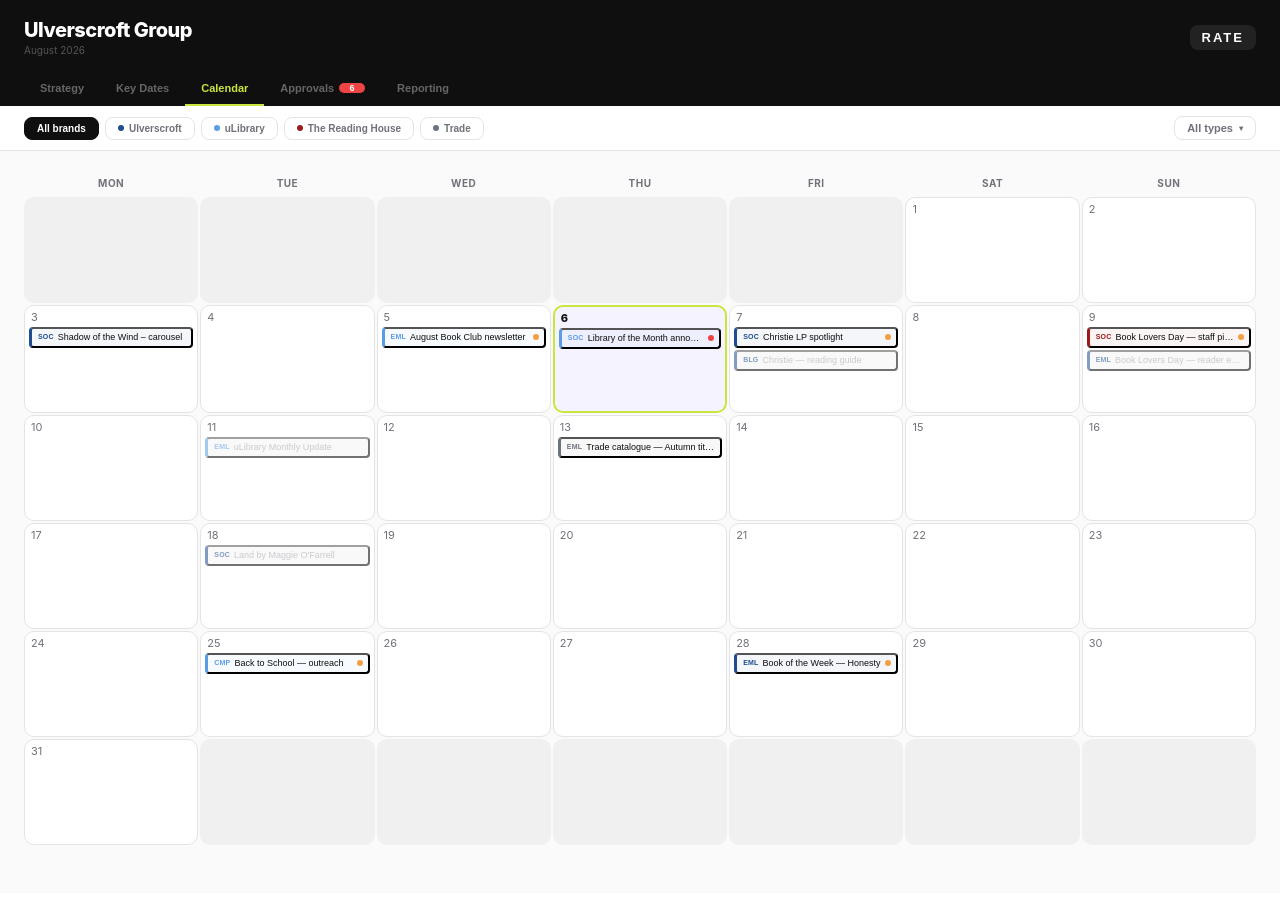
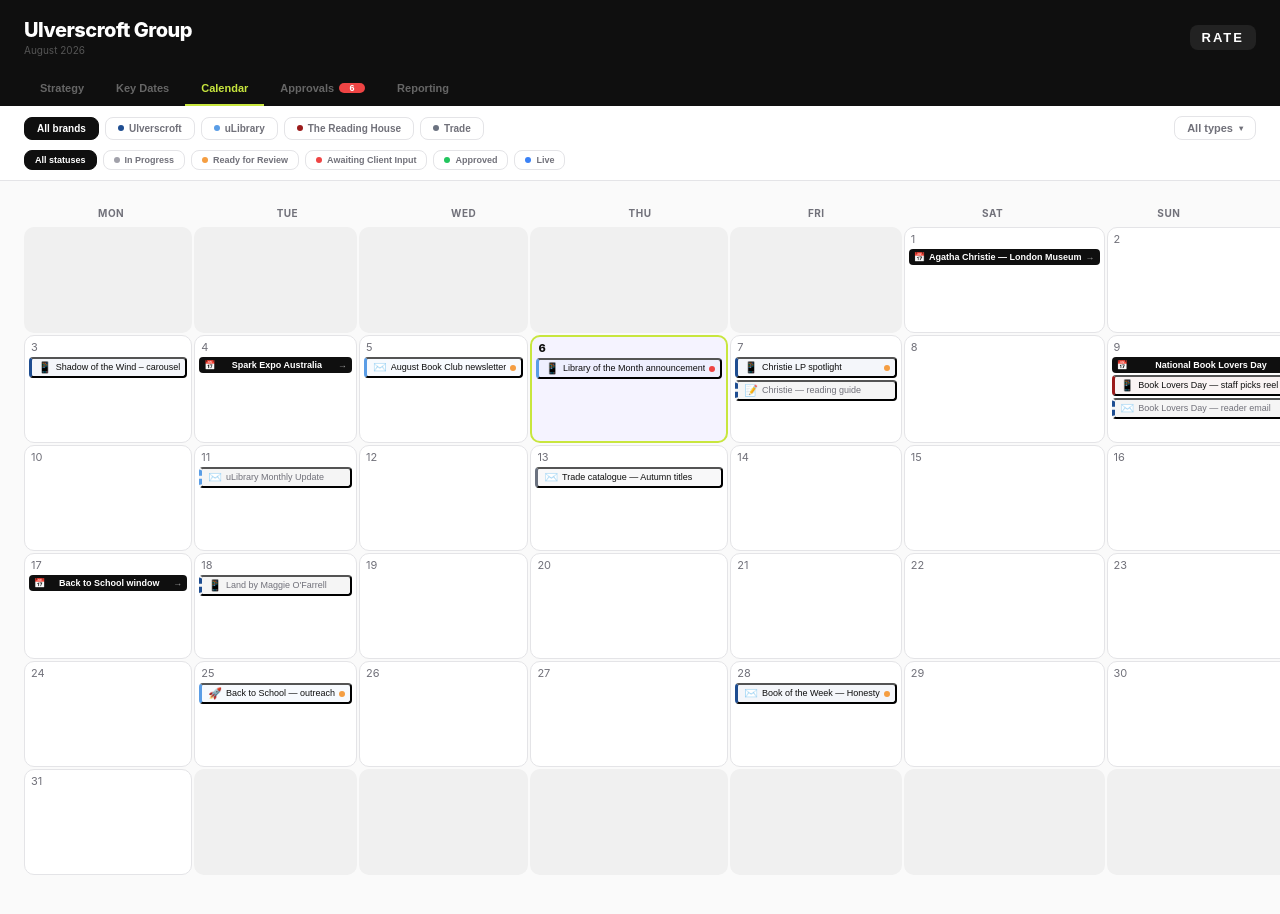
Before and after one commit to katieratemarketing/rate-client-portal, a Next.js app: page / in a window 1280 px wide. Shown: the top 914 px of the page. Before the commit the page ends 893 px from the top, so only its background shows below. Built offline with nearby package versions, Linux system fonts and the light colour scheme.

Commit message:
Calendar UX refinements: icons, hover detail, status filters, key dates on grid, WIP contrast, panel back-navigation, key dates month headers

```diff
--- a/src/prototype.jsx
+++ b/src/prototype.jsx
@@ -127,10 +127,9 @@
   if (!t) return null; const v = (themes||DEFAULT_THEMES)[t]; if(!v) return null;
   return (<span style={{display:"inline-flex",alignItems:"center",gap:4,background:v.c+"10",color:v.c,padding:"2px 8px",borderRadius:6,fontSize:9,fontWeight:600,border:`1px dashed ${v.c}30`}}><span style={{width:4,height:4,borderRadius:"50%",background:v.c}}/>{v.l}</span>);
 }
-function TypeTag({ch}) {
+function TypeTag({ch, size}) {
   const v = CH[ch]; if(!v) return null;
-  const isEmoji = v.tag === v.i;
-  return (<span style={{display:"inline-flex",alignItems:"center",fontSize:isEmoji?11:9,fontWeight:800,color:R.dark,letterSpacing:.3,flexShrink:0}}>{v.tag}</span>);
+  return (<span title={v.l} style={{display:"inline-flex",alignItems:"center",fontSize:size||13,lineHeight:1,flexShrink:0}}>{v.i}</span>);
 }
 function Eyebrow({children}) {
   return (<div style={{display:"flex",alignItems:"center",gap:8,marginBottom:6}}><span style={{width:20,height:2,background:R.lime,borderRadius:1}}/><span style={{fontSize:10,fontWeight:700,letterSpacing:1.5,textTransform:"uppercase",color:R.dark}}>{children}</span></div>);
@@ -241,21 +240,27 @@
 /* ══════════════════════════════════════════════
    CHANNEL DROPDOWN
    ══════════════════════════════════════════════ */
+const TYPE_FILTER_OPTIONS = [...Object.entries(CH).map(([k,c])=>({k,label:c.l,icon:c.i})), {k:"keydates",label:"Key Dates",icon:"📅"}];
+
 function ChDrop({value, onChange}) {
   const [open, setOpen] = useState(false);
   const ref = useRef(null);
   useEffect(()=>{const h=e=>{if(ref.current&&!ref.current.contains(e.target))setOpen(false);};document.addEventListener("mousedown",h);return()=>document.removeEventListener("mousedown",h);},[]);
-  const label = value ? `${CH[value].i} ${CH[value].l}` : "All types";
+  const toggle = (k) => onChange(value.includes(k) ? value.filter(x=>x!==k) : [...value,k]);
+  const label = value.length===0 ? "All types" : value.length===1 ? (TYPE_FILTER_OPTIONS.find(o=>o.k===value[0])||{}).label : `${value.length} types`;
   return (
     <div ref={ref} style={{position:"relative"}}>
-      <button onClick={()=>setOpen(!open)} style={{padding:"5px 12px",borderRadius:8,fontSize:11,fontWeight:600,cursor:"pointer",background:R.white,color:value?R.black:R.dark,border:`1px solid ${R.mid}`,display:"flex",alignItems:"center",gap:4}}>
+      <button onClick={()=>setOpen(!open)} style={{padding:"5px 12px",borderRadius:8,fontSize:11,fontWeight:600,cursor:"pointer",background:R.white,color:value.length?R.black:R.dark,border:`1px solid ${R.mid}`,display:"flex",alignItems:"center",gap:4}}>
         {label} <span style={{fontSize:8,marginLeft:2}}>▾</span>
       </button>
       {open&&(
-        <div style={{position:"absolute",top:"100%",right:0,marginTop:4,zIndex:50,background:R.white,borderRadius:12,border:`1px solid ${R.mid}`,boxShadow:"0 8px 24px rgba(0,0,0,.1)",overflow:"hidden",minWidth:170,maxHeight:280,overflowY:"auto"}}>
-          <button onClick={()=>{onChange(null);setOpen(false);}} style={{display:"block",width:"100%",padding:"8px 14px",border:"none",cursor:"pointer",background:!value?R.grey:R.white,fontSize:11,fontWeight:600,color:R.black,textAlign:"left"}}>All types</button>
-          {Object.entries(CH).map(([k,c])=>(
-            <button key={k} onClick={()=>{onChange(k);setOpen(false);}} style={{display:"block",width:"100%",padding:"8px 14px",border:"none",cursor:"pointer",background:value===k?R.grey:R.white,fontSize:11,fontWeight:500,color:R.black,textAlign:"left"}}>{c.i}  {c.l}</button>
+        <div style={{position:"absolute",top:"100%",right:0,marginTop:4,zIndex:50,background:R.white,borderRadius:12,border:`1px solid ${R.mid}`,boxShadow:"0 8px 24px rgba(0,0,0,.1)",overflow:"hidden",minWidth:190,maxHeight:300,overflowY:"auto"}}>
+          <button onClick={()=>onChange([])} style={{display:"block",width:"100%",padding:"8px 14px",border:"none",borderBottom:`1px solid ${R.mid}`,cursor:"pointer",background:value.length===0?R.grey:R.white,fontSize:11,fontWeight:700,color:R.black,textAlign:"left"}}>All types</button>
+          {TYPE_FILTER_OPTIONS.map(o=>(
+            <label key={o.k} style={{display:"flex",alignItems:"center",gap:8,width:"100%",padding:"8px 14px",cursor:"pointer",background:value.includes(o.k)?R.grey:R.white,fontSize:11,fontWeight:500,color:R.black}}>
+              <input type="checkbox" checked={value.includes(o.k)} onChange={()=>toggle(o.k)} style={{margin:0}}/>
+              <span>{o.icon}</span><span>{o.label}</span>
+            </label>
           ))}
         </div>
       )}
@@ -398,14 +403,23 @@
    KEY DATES
    ══════════════════════════════════════════════ */
 function KeyDatesView({events, areas, onSelect}) {
+  const sorted = [...events].sort((a,b)=>new Date(a.start)-new Date(b.start));
+  let lastMonthKey = null;
   return (
     <div style={{maxWidth:680}}>
       <Eyebrow>Key Dates</Eyebrow>
       <h2 style={{fontSize:22,fontWeight:800,color:R.black,margin:"0 0 20px",letterSpacing:-.5}}>What's coming up.</h2>
-      {[...events].sort((a,b)=>new Date(a.start)-new Date(b.start)).map(ev=>{
+      {sorted.map((ev,idx)=>{
         const s=new Date(ev.start),e=new Date(ev.end),same=ev.start===ev.end;
+        const monthKey = `${s.getFullYear()}-${s.getMonth()}`;
+        const showHeader = monthKey !== lastMonthKey;
+        lastMonthKey = monthKey;
         return (
-          <button key={ev.id} onClick={()=>onSelect(ev)} style={{display:"flex",gap:14,padding:"16px 0",borderBottom:`1px solid ${R.mid}`,width:"100%",background:"none",border:"none",borderBottomStyle:"solid",cursor:"pointer",textAlign:"left"}}>
+          <div key={ev.id}>
+            {showHeader && (
+              <div style={{fontSize:12,fontWeight:800,color:R.black,textTransform:"uppercase",letterSpacing:.8,margin:idx===0?"0 0 4px":"20px 0 4px"}}>{s.toLocaleDateString("en-GB",{month:"long",year:"numeric"})}</div>
+            )}
+            <button onClick={()=>onSelect(ev)} style={{display:"flex",gap:14,padding:"16px 0",borderBottom:`1px solid ${R.mid}`,width:"100%",background:"none",border:"none",borderBottomStyle:"solid",cursor:"pointer",textAlign:"left"}}>
               <div style={{minWidth:50,background:R.black,color:R.white,borderRadius:10,padding:"8px 10px",textAlign:"center",alignSelf:"flex-start"}}>
                 <div style={{fontSize:8,fontWeight:600,opacity:.5,letterSpacing:.5}}>{same?DAYS[(s.getDay()||7)-1].toUpperCase():"FROM"}</div>
                 <div style={{fontSize:20,fontWeight:800}}>{s.getDate()}</div>
@@ -418,6 +432,7 @@
                 <div style={{fontSize:11,color:R.dark,lineHeight:1.5}}>{ev.notes}</div>
               </div>
             </button>
+          </div>
         );
       })}
     </div>
@@ -517,12 +532,13 @@
 /* ══════════════════════════════════════════════
    SIDE PANEL
    ══════════════════════════════════════════════ */
-function Panel({item, items, events, areas, themes, admin, onClose, onApprove, onEdit, onAddComment, onSelectLinked, onSelectEvent}) {
+function Panel({item, items, events, areas, themes, admin, onClose, onApprove, onEdit, onAddComment, onSelectLinked, onSelectEvent, backTo, onBack}) {
   const [actionMode, setActionMode] = useState(null); // null | "approve" | "reject"
   const [draft, setDraft] = useState("");
   const [commentDraft, setCommentDraft] = useState("");
+  const scrollRef = useRef(null);
 
-  useEffect(()=>{ setActionMode(null); setDraft(""); setCommentDraft(""); }, [item?.id]);
+  useEffect(()=>{ setActionMode(null); setDraft(""); setCommentDraft(""); if(scrollRef.current) scrollRef.current.scrollTop = 0; }, [item?.id]);
 
   if(!item) return null;
   const a = (areas||{})[item.area]||{color:R.dark};
@@ -544,6 +560,9 @@
   return (
     <div style={{position:"fixed",top:0,right:0,bottom:0,width:360,background:R.white,borderLeft:`1px solid ${R.mid}`,boxShadow:"-8px 0 32px rgba(0,0,0,.08)",zIndex:100,display:"flex",flexDirection:"column"}}>
       <div style={{padding:"16px 20px 12px",borderBottom:`1px solid ${R.mid}`}}>
+        {backTo && (
+          <button onClick={onBack} style={{display:"flex",alignItems:"center",gap:4,background:"none",border:"none",cursor:"pointer",padding:0,marginBottom:8,fontSize:11,fontWeight:600,color:R.dark}}>← Back to {backTo}</button>
+        )}
         <div style={{display:"flex",justifyContent:"space-between",alignItems:"flex-start"}}>
           <div style={{display:"flex",gap:6,marginBottom:8,flexWrap:"wrap",alignItems:"center"}}>
             <ATag a={item.area} areas={areas}/>
@@ -553,7 +572,7 @@
         </div>
         <h3 style={{fontSize:15,fontWeight:700,color:R.black,margin:0,lineHeight:1.3}}>{item.title}</h3>
       </div>
-      <div style={{flex:1,overflow:"auto",padding:"16px 20px"}}>
+      <div ref={scrollRef} style={{flex:1,overflow:"auto",padding:"16px 20px"}}>
         <div style={{marginBottom:14,display:"flex",gap:8,alignItems:"center"}}>
           <SBadge s={item.state}/>
           {admin&&(<button onClick={()=>onEdit(item)} style={{fontSize:10,color:R.dark,background:R.grey,border:"none",borderRadius:6,padding:"3px 8px",cursor:"pointer",fontWeight:600}}>Edit</button>)}
@@ -632,9 +651,10 @@
 /* ══════════════════════════════════════════════
    CALENDAR
    ══════════════════════════════════════════════ */
-function CalView({items, areas, fArea, fCh, onSelect, sel, admin, onAdd}) {
+function CalView({items, events, areas, fArea, fTypes, fStates, onSelect, sel, admin, onAdd, onSelectEvent}) {
   const g=mkGrid(2026,7), today="2026-08-06";
   const [hoverId, setHoverId] = useState(null);
+  const showKeyDates = fTypes.length===0 || fTypes.includes("keydates");
   return (
     <div>
       {admin&&(
@@ -649,32 +669,49 @@
         {g.map((day,i)=>{
           if(!day) return (<div key={i} style={{minHeight:96,background:"#f0f0f0",borderRadius:10}}/>);
           const ds=fd(2026,7,day),isT=ds===today;
-          const di=items.filter(it=>it.date===ds&&(!fArea||it.area===fArea)&&(!fCh||it.ch===fCh));
+          const di=items.filter(it=>it.date===ds&&(!fArea||it.area===fArea)&&(fTypes.length===0||fTypes.includes(it.ch))&&(fStates.length===0||fStates.includes(it.state)));
+          const dEvents = showKeyDates ? events.filter(ev=>ev.start===ds&&(!fArea||ev.areas.includes(fArea))) : [];
           return (
-            <div key={i} style={{minHeight:96,background:isT?"#f5f3ff":R.white,borderRadius:10,padding:4,border:isT?`2px solid ${R.lime}`:`1px solid ${R.mid}`,overflow:"hidden"}}>
+            <div key={i} style={{minHeight:96,background:isT?"#f5f3ff":R.white,borderRadius:10,padding:4,border:isT?`2px solid ${R.lime}`:`1px solid ${R.mid}`}}>
               <div style={{fontSize:11,fontWeight:isT?800:400,color:isT?R.black:R.dark,paddingLeft:2,marginBottom:3}}>{day}</div>
+              {dEvents.map(ev=>{
+                const spansDays = ev.end !== ev.start;
+                return (
+                  <button key={`ev-${ev.id}`} onClick={()=>onSelectEvent(ev)} title={spansDays?`${ev.title} (through ${new Date(ev.end).toLocaleDateString("en-GB",{day:"numeric",month:"short"})})`:ev.title} style={{display:"flex",alignItems:"center",gap:4,width:"100%",background:R.black,color:R.white,borderRadius:4,padding:"3px 5px",marginBottom:2,fontSize:9,fontWeight:700,border:"none",cursor:"pointer",overflow:"hidden",whiteSpace:"nowrap",textOverflow:"ellipsis"}}>
+                    <span style={{flexShrink:0}}>📅</span><span style={{overflow:"hidden",textOverflow:"ellipsis",flex:1}}>{ev.title}</span>
+                    {spansDays && <span style={{flexShrink:0,opacity:.6}}>→</span>}
+                  </button>
+                );
+              })}
               {di.map(item=>{
                 const wip=item.state==="wip",rev=item.state==="review",inp=item.state==="input";
                 const needsAttn = rev||inp;
                 const ac=(areas[item.area]||{color:R.dark}).color;
                 const hovered = hoverId===item.id;
-                const typeInfo = CH[item.ch]||{tag:item.ch?.slice(0,3).toUpperCase()};
+                const typeInfo = CH[item.ch]||{i:"•",l:item.ch};
+                const stateInfo = ST[item.state]||{};
                 return (
                   <button key={item.id} onClick={()=>onSelect(sel?.id===item.id?null:item)}
                     onMouseEnter={()=>setHoverId(item.id)} onMouseLeave={()=>setHoverId(h=>h===item.id?null:h)}
                     style={{
                     position:"relative",
                     display:"flex",alignItems:"center",gap:4,background:wip?R.grey:ac+"0c",
-                    borderLeft:`3px solid ${ac}`,borderRadius:4,padding:"3px 5px 3px 6px",cursor:"pointer",
+                    borderLeft:wip?`3px dashed ${ac}`:`3px solid ${ac}`,borderRadius:4,padding:"3px 5px 3px 6px",cursor:"pointer",
                     boxShadow:sel?.id===item.id?`0 0 0 1.5px ${ac} inset`:"none",
-                    fontSize:9,color:wip?"#a1a1aa":R.black,textAlign:"left",width:"100%",
-                    fontWeight:500,lineHeight:1.2,marginBottom:2,opacity:wip?.55:1,
+                    fontSize:9,color:wip?R.dark:R.black,textAlign:"left",width:"100%",
+                    fontWeight:500,lineHeight:1.2,marginBottom:2,
                     overflow:"hidden",whiteSpace:"nowrap",textOverflow:"ellipsis",
                   }}>
-                    <span style={{fontSize:typeInfo.tag===typeInfo.i?10:7,fontWeight:800,color:ac,flexShrink:0,letterSpacing:.2}}>{typeInfo.tag}</span>
+                    <span style={{fontSize:11,lineHeight:1,flexShrink:0}}>{typeInfo.i}</span>
                     <span style={{overflow:"hidden",textOverflow:"ellipsis",flex:1}}>{item.title}</span>
-                    {needsAttn && hovered && (<span style={{flexShrink:0,fontSize:7,fontWeight:800,background:rev?"#f59e42":"#ef4444",color:R.white,padding:"1px 4px",borderRadius:3,letterSpacing:.3}}>{rev?"REVIEW":"ACTION"}</span>)}
-                    {needsAttn && !hovered && (<span title={rev?"Ready for review":"Awaiting client input"} style={{flexShrink:0,width:6,height:6,borderRadius:"50%",background:rev?"#f59e42":"#ef4444"}}/>)}
+                    {needsAttn && (<span title={rev?"Ready for review":"Awaiting client input"} style={{flexShrink:0,width:6,height:6,borderRadius:"50%",background:rev?"#f59e42":"#ef4444"}}/>)}
+                    {hovered && (
+                      <div style={{position:"absolute",top:"100%",left:0,marginTop:3,zIndex:60,background:R.black,color:R.white,padding:"8px 10px",borderRadius:8,minWidth:170,maxWidth:230,boxShadow:"0 8px 20px rgba(0,0,0,.3)",pointerEvents:"none"}}>
+                        <div style={{fontSize:11,fontWeight:700,marginBottom:4,whiteSpace:"normal",lineHeight:1.3}}>{item.title}</div>
+                        <div style={{fontSize:9,opacity:.75,marginBottom:3}}>{typeInfo.i} {typeInfo.l}{item.platform?` · ${item.platform}`:""}</div>
+                        <div style={{fontSize:9,fontWeight:700,color:stateInfo.c||"#fff"}}>{stateInfo.l||item.state}</div>
+                      </div>
+                    )}
                   </button>
                 );
               })}
@@ -722,8 +759,10 @@
 
   const [tab, setTab] = useState("calendar");
   const [fArea, setFA] = useState(null);
-  const [fCh, setFC] = useState(null);
+  const [fTypes, setFTypes] = useState([]);
+  const [fStates, setFStates] = useState([]);
   const [sel, setSel] = useState(null);
+  const [selStack, setSelStack] = useState([]);
   const [selEvent, setSelEvent] = useState(null);
   const [modal, setModal] = useState(null); // null | "add" | {editing: item} | "addStrategy" | {editingStrategy: s}
 
@@ -783,7 +822,7 @@
 
   function handleDeleteItem(id) {
     updateItems(items.filter(i=>i.id!==id));
-    setSel(null);
+    closePanel();
     setModal(null);
   }
 
@@ -801,8 +840,12 @@
     setModal(null);
   }
 
-  function selectLinked(li) { setSelEvent(null); setSel(li); }
-  function selectEventFromItem(ev) { setSel(null); setSelEvent(ev); }
+  function openItem(it) { setSelEvent(null); setSelStack([]); setSel(it); }
+  function selectLinked(li) { setSelEvent(null); setSelStack(s => sel ? [...s, sel] : s); setSel(li); }
+  function panelBack() { setSelStack(s => { if(!s.length) return s; setSel(s[s.length-1]); return s.slice(0,-1); }); }
+  function closePanel() { setSel(null); setSelStack([]); }
+  function selectEventFromItem(ev) { setSel(null); setSelStack([]); setSelEvent(ev); }
+  function toggleFState(k) { setFStates(s => s.includes(k) ? s.filter(x=>x!==k) : [...s,k]); }
 
   const rc = useMemo(()=>items.filter(i=>i.state==="review").length,[items]);
   const ic = useMemo(()=>items.filter(i=>i.state==="input").length,[items]);
@@ -837,7 +880,7 @@
         {/* Tabs */}
         <div style={{display:"flex",gap:0,overflowX:"auto"}}>
           {[{k:"strategy",l:"Strategy"},{k:"dates",l:"Key Dates"},{k:"calendar",l:"Calendar"},{k:"approvals",l:"Approvals",count:rc+ic},{k:"reporting",l:"Reporting"}].map(t=>(
-            <button key={t.k} onClick={()=>{setTab(t.k);setSel(null);setSelEvent(null);}} style={{
+            <button key={t.k} onClick={()=>{setTab(t.k);closePanel();setSelEvent(null);}} style={{
               background:"none",border:"none",cursor:"pointer",padding:"10px 16px",fontSize:11,fontWeight:600,
               color:tab===t.k?R.lime:"#666",borderBottom:tab===t.k?`2px solid ${R.lime}`:"2px solid transparent",
               display:"flex",alignItems:"center",gap:5,
@@ -851,27 +894,35 @@
 
       {/* FILTERS */}
       {showFilters&&(
-        <div style={{background:R.white,padding:"10px 24px",borderBottom:`1px solid ${R.mid}`,display:"flex",gap:6,alignItems:"center",flexWrap:"wrap"}}>
+        <div style={{background:R.white,padding:"10px 24px",borderBottom:tab==="calendar"?"none":`1px solid ${R.mid}`,display:"flex",gap:6,alignItems:"center",flexWrap:"wrap"}}>
           <button onClick={()=>setFA(null)} style={{padding:"5px 12px",borderRadius:8,fontSize:10,fontWeight:700,cursor:"pointer",background:!fArea?R.black:R.white,color:!fArea?R.white:R.dark,border:`1px solid ${!fArea?R.black:R.mid}`}}>All brands</button>
           {Object.entries(areas).map(([k,a])=>(
             <button key={k} onClick={()=>setFA(fArea===k?null:k)} style={{padding:"5px 12px",borderRadius:8,fontSize:10,fontWeight:700,cursor:"pointer",display:"flex",alignItems:"center",gap:5,background:fArea===k?a.color+"14":R.white,color:fArea===k?a.color:R.dark,border:`1px solid ${fArea===k?a.color+"40":R.mid}`}}><Dot c={a.color} s={6}/>{a.label}</button>
           ))}
-          {tab==="calendar"&&(<><div style={{flex:1}}/><ChDrop value={fCh} onChange={setFC}/></>)}
+          {tab==="calendar"&&(<><div style={{flex:1}}/><ChDrop value={fTypes} onChange={setFTypes}/></>)}
+        </div>
+      )}
+      {tab==="calendar"&&(
+        <div style={{background:R.white,padding:"0 24px 10px",borderBottom:`1px solid ${R.mid}`,display:"flex",gap:6,alignItems:"center",flexWrap:"wrap"}}>
+          <button onClick={()=>setFStates([])} style={{padding:"4px 10px",borderRadius:8,fontSize:9,fontWeight:700,cursor:"pointer",background:!fStates.length?R.black:R.white,color:!fStates.length?R.white:R.dark,border:`1px solid ${!fStates.length?R.black:R.mid}`}}>All statuses</button>
+          {Object.entries(ST).map(([k,v])=>(
+            <button key={k} onClick={()=>toggleFState(k)} style={{padding:"4px 10px",borderRadius:8,fontSize:9,fontWeight:700,cursor:"pointer",display:"flex",alignItems:"center",gap:5,background:fStates.includes(k)?v.c+"14":R.white,color:fStates.includes(k)?v.c:R.dark,border:`1px solid ${fStates.includes(k)?v.c+"40":R.mid}`}}><Dot c={v.c} s={6}/>{v.l}</button>
+          ))}
         </div>
       )}
 
       {/* CONTENT */}
       <div style={{padding:"20px 24px 48px",marginRight:(sel||selEvent)?360:0,transition:"margin-right .2s"}}>
         {tab==="strategy"&&(<StrategyView strategies={strategies} areas={areas} fArea={fArea} admin={admin} monthSummary={monthSummary} onToggleSummary={(v)=>updateMonthSummary({...monthSummary,enabled:v})} onEditSummary={(text)=>updateMonthSummary({...monthSummary,text})} onOpenForm={(s)=>setModal(s?{editingStrategy:s}:"addStrategy")}/>)}
-        {tab==="dates"&&(<KeyDatesView events={events} areas={areas} onSelect={(ev)=>{setSel(null);setSelEvent(ev);}}/>)}
-        {tab==="calendar"&&(<CalView items={items} areas={areas} fArea={fArea} fCh={fCh} onSelect={(it)=>{setSelEvent(null);setSel(it);}} sel={sel} admin={admin} onAdd={()=>setModal("add")}/>)}
-        {tab==="approvals"&&(<ApprovalsView items={items} areas={areas} themes={themes} onSelect={(it)=>{setSelEvent(null);setSel(it);}}/>)}
+        {tab==="dates"&&(<KeyDatesView events={events} areas={areas} onSelect={(ev)=>{closePanel();setSelEvent(ev);}}/>)}
+        {tab==="calendar"&&(<CalView items={items} events={events} areas={areas} fArea={fArea} fTypes={fTypes} fStates={fStates} onSelect={(it)=>{setSelEvent(null);openItem(it);}} onSelectEvent={(ev)=>{closePanel();setSelEvent(ev);}} sel={sel} admin={admin} onAdd={()=>setModal("add")}/>)}
+        {tab==="approvals"&&(<ApprovalsView items={items} areas={areas} themes={themes} onSelect={(it)=>{setSelEvent(null);openItem(it);}}/>)}
         {tab==="reporting"&&(<ReportingView/>)}
       </div>
 
       {/* SIDE PANELS */}
-      <Panel item={sel} items={items} events={events} areas={areas} themes={themes} admin={admin} onClose={()=>setSel(null)} onApprove={approve} onEdit={(it)=>setModal({editing:it})} onAddComment={addComment} onSelectLinked={selectLinked} onSelectEvent={selectEventFromItem}/>
-      <EventPanel event={selEvent} items={items} areas={areas} themes={themes} onClose={()=>setSelEvent(null)} onSelectItem={(it)=>{setSelEvent(null);setSel(it);}}/>
+      <Panel item={sel} items={items} events={events} areas={areas} themes={themes} admin={admin} onClose={closePanel} onApprove={approve} onEdit={(it)=>setModal({editing:it})} onAddComment={addComment} onSelectLinked={selectLinked} onSelectEvent={selectEventFromItem} backTo={selStack.length?selStack[selStack.length-1].title:null} onBack={panelBack}/>
+      <EventPanel event={selEvent} items={items} areas={areas} themes={themes} onClose={()=>setSelEvent(null)} onSelectItem={(it)=>{setSelEvent(null);openItem(it);}}/>
 
       {/* MODALS */}
       <Modal open={modal==="add"} onClose={()=>setModal(null)} title="Add Content Item">
```
Lines whose indentation alone changed are shown as unchanged.
